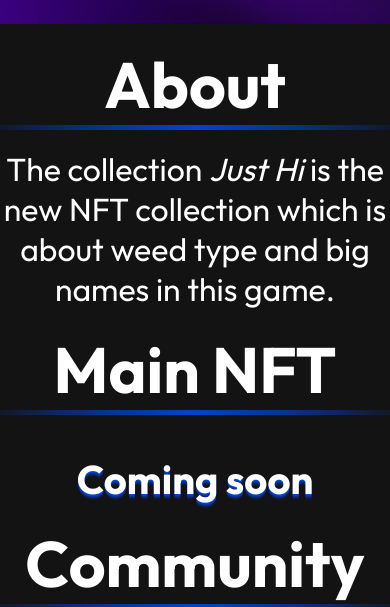
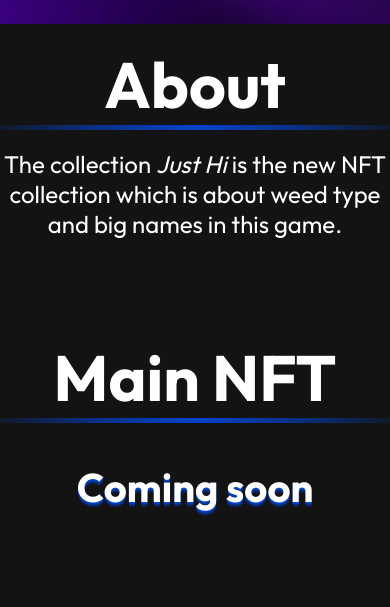
Before and after one commit to xtsen/Just-Hi, a plain HTML site: page index.html in a window 390 px wide. Shown: the part 820-1427 px from the top of the page. Drawn offline with nearby package versions, Linux system fonts and the light colour scheme.

Commit message:
fix display

```diff
--- a/styles/responsive.css
+++ b/styles/responsive.css
@@ -30,6 +30,12 @@
     }
     div.rightSide {
         width: 80vw !important;
+    }
+    section {
+        margin-bottom: 20% !important;
+    }
+    p.descriptionWebsite {
+        font-size: 150% !important;
     }
     section.mainNFTS {
         flex-direction: column;
```
